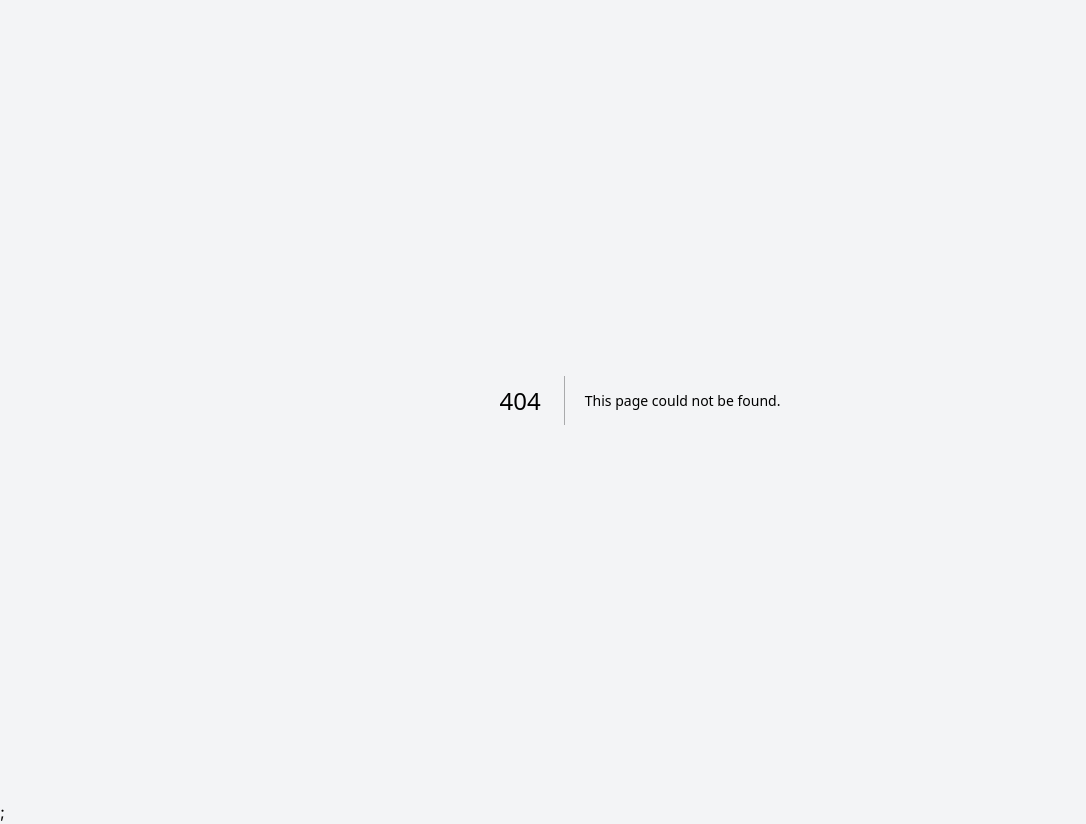
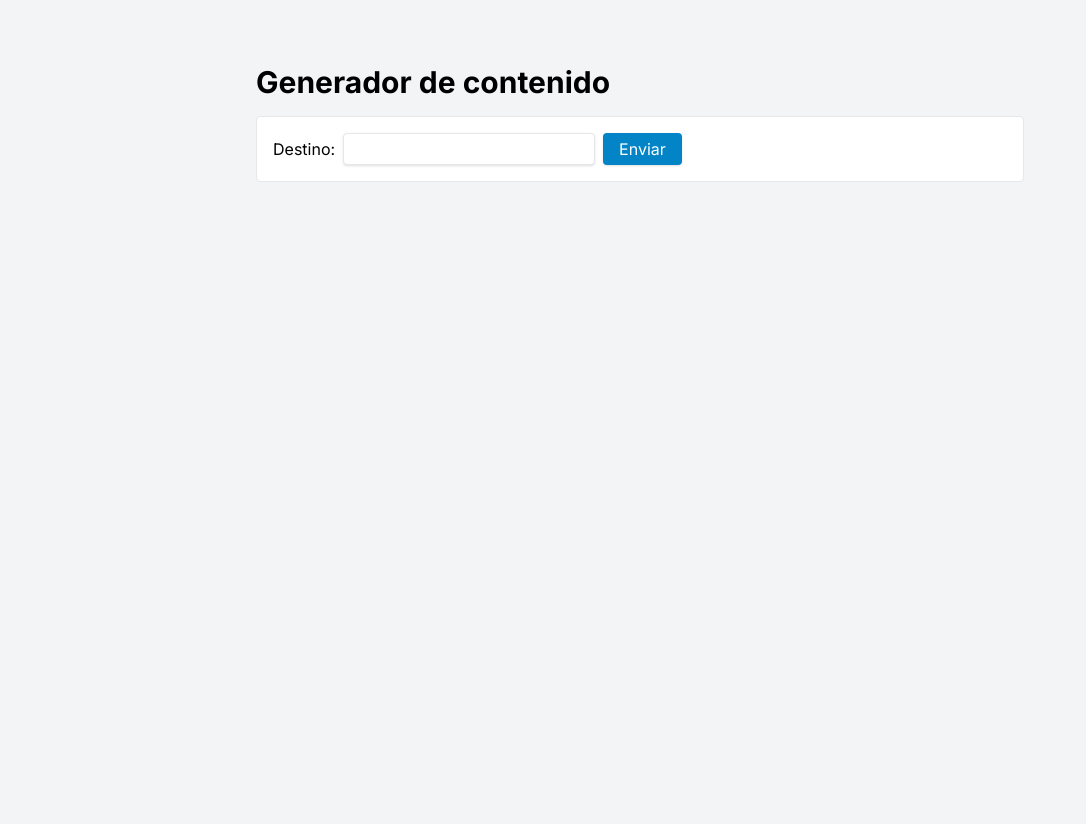
Before and after one commit to domeccleston/dalle-2, a Next.js app: page /content-generator in a window 1280 px wide. Before the commit this address had no page. Shown: the whole page, without its empty margins (0-1086 px from the left). After the commit the page ends 800 px from the top, so only its background shows below. Built offline with nearby package versions, Linux system fonts and the light colour scheme.

Commit message:
Feat content generator

```diff
--- /dev/null
+++ b/pages/api/generate-content.ts
@@ -0,0 +1,71 @@
+import { NextApiRequest, NextApiResponse } from 'next'
+import { Configuration, OpenAIApi } from 'openai'
+
+const configuration = new Configuration({
+  organization: process.env.OPENAI_API_ORG,
+  apiKey: process.env.OPENAI_API_KEY,
+})
+const openai = new OpenAIApi(configuration)
+
+function generatePrompt(place: string) {
+  const capitalizedPlace = place[0].toUpperCase() + place.slice(1).toLowerCase()
+  return `Actúa como un experto guía de turista y dame una breve descripción basada en datos reales del lugar, palabras clave para SEO y puntos a destacar de este lugar: ${capitalizedPlace} en México
+
+  Ejemplo:
+  Lugar: Ciudad de México
+  Descripción: "Explora el corazón de México a través de viajar a la Ciudad de México. Sumérgete en una cultura vibrante y disfruta de la comida tradicional, mientras experimentas la historia y la belleza de esta ciudad dinámica."
+  Palabras clave para SEO: "Ciudad de México", "Cultura vibrante", "Comida tradicional"
+  Puntos a destacar: Cultura vibrante y colorida", "Mercados y tiendas bulliciosos", "Historia y arquitectura ricas"
+  `
+}
+
+async function generateContent(req: NextApiRequest, res: NextApiResponse) {
+  if (!configuration.apiKey) {
+    res.status(500).json({
+      error: {
+        message: 'OpenAI API key not configured, please follow instructions in README.md',
+      },
+    })
+    return
+  }
+
+  const place = req.body.place || ''
+  if (place.trim().length === 0) {
+    res.status(400).json({
+      error: {
+        message: 'Please enter a valid place',
+      },
+    })
+    return
+  }
+
+  try {
+    const completion = await openai.createCompletion({
+      model: 'text-davinci-003',
+      prompt: generatePrompt(place),
+      temperature: Number(process.env.OPENAI_API_TEMP) || 0.3,
+      max_tokens: Number(process.env.OPENAI_API_MAX_TOKENS) || 2048,
+    })
+    res.status(200).json({ result: completion.data.choices[0].text })
+  } catch (error) {
+    // console.error(`Error with OpenAI API request: ${error}`);
+    // res.status(500).json({
+    //   error: {
+    //     message: 'An error occurred during your request.',
+    //   },
+    // })
+    if (error.response) {
+      console.error(error.response.status, error.response.data)
+      res.status(error.response.status).json(error.response.data)
+    } else {
+      console.error(`Error with OpenAI API request: ${error.message}`)
+      res.status(500).json({
+        error: {
+          message: 'An error occurred during your request.',
+        },
+      })
+    }
+  }
+}
+
+export default generateContent
--- /dev/null
+++ b/pages/content-generator.tsx
@@ -0,0 +1,78 @@
+import { FormEvent, useState } from 'react'
+
+function ContentGenerator() {
+  const [placeInput, setPlaceInput] = useState('')
+  const [result, setResult] = useState('')
+  const [errorMsg, setErrorMsg] = useState('')
+  const [loading, setLoading] = useState(false)
+
+  async function onSubmit(event: FormEvent<HTMLFormElement>) {
+    event.preventDefault()
+    setLoading(true)
+    setResult('')
+    try {
+      const response = await fetch('/api/generate-content', {
+        method: 'POST',
+        headers: {
+          'Content-Type': 'application/json',
+        },
+        body: JSON.stringify({ place: placeInput }),
+      })
+
+      const data = await response.json()
+
+      if (response.status !== 200) {
+        throw data.error || new Error(`Request failed with status ${response.status}`)
+      }
+
+      setResult(data.result)
+    } catch (error) {
+      if (error instanceof Error) {
+        setErrorMsg(error.message)
+      }
+    }
+    setLoading(false)
+  }
+
+  return (
+    <div className='mx-auto flex max-w-3xl flex-col py-16'>
+      <h1 className='text-3xl font-bold'>Generador de contenido</h1>
+
+      <section className='mt-4 flex flex-col'>
+        <div className='rounded border border-solid p-4 bg-white'>
+          <form onSubmit={onSubmit}>
+            <label htmlFor='destiny'>
+              Destino:
+              <input
+                id='destiny'
+                type='text'
+                className='ml-2 h-8 rounded border border-solid px-2 shadow'
+                value={placeInput}
+                onChange={(e) => setPlaceInput(e.target.value)}
+              />
+            </label>
+            <button
+              type='submit'
+              className='ml-2 h-8 rounded bg-sky-600 px-4 text-white shadow hover:bg-sky-700 disabled:bg-slate-500 disabled:hover:bg-slate-500'
+              disabled={loading}
+            >
+              {loading ? 'Cargando...' : 'Enviar'}
+            </button>
+          </form>
+          {errorMsg && <p className='text-red-500'>{errorMsg}</p>}
+          {result && <p className='whitespace-pre-line'>{result}</p>}
+          {loading && (
+            <div className='mt-4 space-y-4'>
+              <div className='h-2 w-3/12 rounded bg-zinc-500' />
+              <div className='h-2 w-5/12 rounded bg-zinc-500' />
+              <div className='h-2 w-4/12 rounded bg-zinc-500' />
+              <div className='h-2 w-3/12 rounded bg-zinc-500' />
+            </div>
+          )}
+        </div>
+      </section>
+    </div>
+  )
+}
+
+export default ContentGenerator
```
Also changed, not shown: pages/_app.tsx (+5 -5 lines), 1 other file (tests, documents, lock files or other folders).
